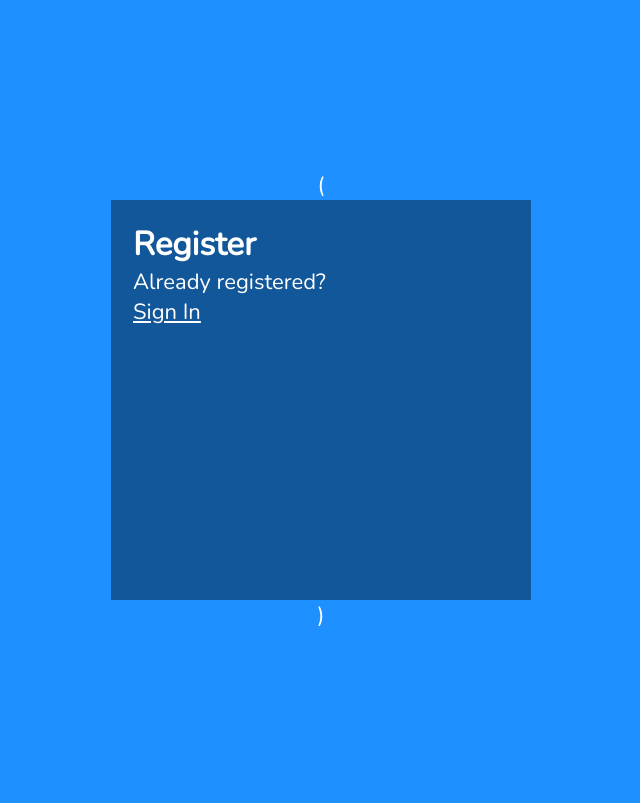
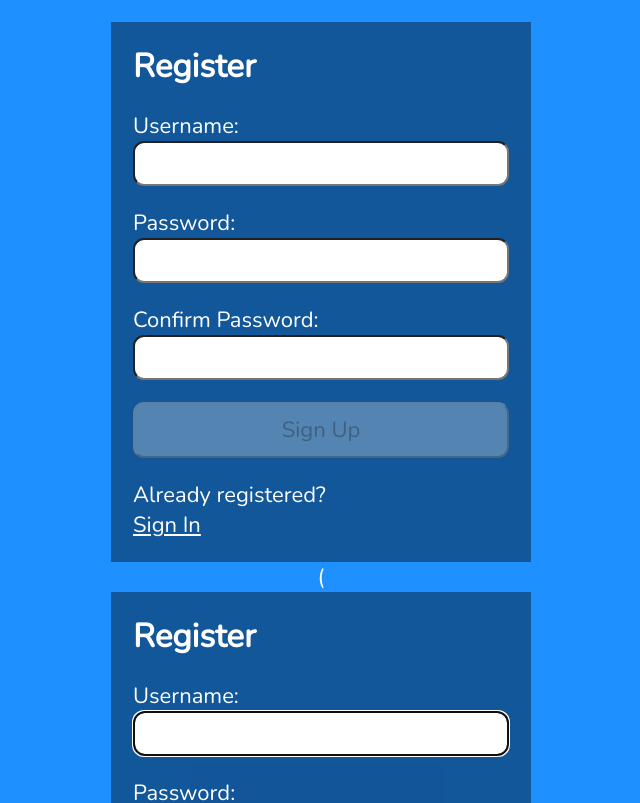
Before and after one commit to searchme86/TypeReactAuth-work, a React (Create React App) app: page /register in a window 1280 px wide. Shown: the top 803 px of the page, without its empty margins (319-959 px from the left). Built offline with nearby package versions, Linux system fonts and the light colour scheme.

Commit message:
🐛 fix a bug :  axios Error added-in

```diff
--- a/src/pages/Register.tsx
+++ b/src/pages/Register.tsx
@@ -5,20 +5,21 @@ import {
   faInfoCircle,
 } from '@fortawesome/free-solid-svg-icons';
 import { FontAwesomeIcon } from '@fortawesome/react-fontawesome';
-// import axios from '../api/axios';
+import axios from '../config/server/axios';
 import { Link } from 'react-router-dom';
+import { AxiosError } from 'axios';
 
 const USER_REGEX = /^[A-z][A-z0-9-_]{3,23}$/;
 const PWD_REGEX = /^(?=.*[a-z])(?=.*[A-Z])(?=.*[0-9])(?=.*[!@#$%]).{8,24}$/;
-// const REGISTER_URL = '/register';
+const REGISTER_URL = '/register';
 
 function Register() {
-  // const userRef = useRef();
-  // const errRef = useRef();
+  const userRef = useRef<HTMLInputElement>(null);
+  const errRef = useRef<HTMLParagraphElement>(null);
 
-  // const [user, setUser] = useState('');
-  // const [validName, setValidName] = useState(false);
-  // const [userFocus, setUserFocus] = useState(false);
+  const [user, setUser] = useState('');
+  const [validName, setValidName] = useState(false);
+  const [userFocus, setUserFocus] = useState(false);
 
   const [pwd, setPwd] = useState('');
   const [validPwd, setValidPwd] = useState(false);
@@ -28,68 +29,70 @@ function Register() {
   const [validMatch, setValidMatch] = useState(false);
   const [matchFocus, setMatchFocus] = useState(false);
 
-  // const [errMsg, setErrMsg] = useState('');
-  // const [success, setSuccess] = useState(false);
+  const [errMsg, setErrMsg] = useState('');
+  const [success, setSuccess] = useState(false);
 
-  // useEffect(() => {
-  //   userRef.current.focus();
-  // }, []);
+  useEffect(() => {
+    userRef.current!.focus();
+  }, []);
 
-  // useEffect(() => {
-  //   setValidName(USER_REGEX.test(user));
-  // }, [user]);
+  useEffect(() => {
+    setValidName(USER_REGEX.test(user));
+  }, [user]);
 
   useEffect(() => {
     setValidPwd(PWD_REGEX.test(pwd));
     setValidMatch(pwd === matchPwd);
   }, [pwd, matchPwd]);
 
-  // useEffect(() => {
-  //   setErrMsg('');
-  // }, [user, pwd, matchPwd]);
+  useEffect(() => {
+    setErrMsg('');
+  }, [user, pwd, matchPwd]);
 
-  // const handleSubmit = async (e) => {
-  //   e.preventDefault();
-  //   // if button enabled with JS hack
-  //   const v1 = USER_REGEX.test(user);
-  //   const v2 = PWD_REGEX.test(pwd);
-  //   if (!v1 || !v2) {
-  //     setErrMsg('Invalid Entry');
-  //     return;
-  //   }
-  //   try {
-  //     const response = await axios.post(
-  //       REGISTER_URL,
-  //       JSON.stringify({ user, pwd }),
-  //       {
-  //         headers: { 'Content-Type': 'application/json' },
-  //         withCredentials: true,
-  //       }
-  //     );
-  //     // TODO: remove console.logs before deployment
-  //     console.log(JSON.stringify(response?.data));
-  //     //console.log(JSON.stringify(response))
+  const handleSubmit = async (e: React.FormEvent<HTMLFormElement>) => {
+    e.preventDefault();
+    // if button enabled with JS hack
+    const v1 = USER_REGEX.test(user);
+    const v2 = PWD_REGEX.test(pwd);
+    if (!v1 || !v2) {
+      setErrMsg('Invalid Entry');
+      return;
+    }
+    try {
+      const response = await axios.post(
+        REGISTER_URL,
+        JSON.stringify({ user, pwd }),
+        {
+          headers: { 'Content-Type': 'application/json' },
+          withCredentials: true,
+        }
+      );
+      // TODO: remove console.logs before deployment
+      console.log(JSON.stringify(response?.data));
+      //console.log(JSON.stringify(response))
 
-  //     setSuccess(true);
-  //     //clear state and controlled inputs
-  //     setUser('');
-  //     setPwd('');
-  //     setMatchPwd('');
-  //   } catch (err) {
-  //     if (!err?.response) {
-  //       setErrMsg('No Server Response');
-  //     } else if (err.response?.status === 409) {
-  //       setErrMsg('Username Taken');
-  //     } else {
-  //       setErrMsg('Registration Failed');
-  //     }
-  //     errRef.current.focus();
-  //   }
-  // };
+      setSuccess(true);
+      //clear state and controlled inputs
+      setUser('');
+      setPwd('');
+      setMatchPwd('');
+    } catch (err) {
+      if (err instanceof AxiosError) {
+        if (!err?.response) {
+          setErrMsg('No Server Response');
+        } else if (err.response?.status === 409) {
+          setErrMsg('Username Taken');
+        } else {
+          setErrMsg('Registration Failed');
+        }
+      }
+      errRef.current!.focus();
+    }
+  };
 
   return (
     <>
-      {/* {success ? (
+      {success ? (
         <section>
           <h1>Success!</h1>
           <p>
@@ -231,18 +234,18 @@ function Register() {
             </span>
           </p>
         </section>
-      )} */}
+      )}
       (
       <section>
-        {/* <p
+        <p
           ref={errRef}
           className={errMsg ? 'errmsg' : 'offscreen'}
           aria-live="assertive"
         >
           {errMsg}
-        </p> */}
+        </p>
         <h1>Register</h1>
-        {/* <form onSubmit={handleSubmit}>
+        <form onSubmit={handleSubmit}>
           <label htmlFor="username">
             Username:
             <FontAwesomeIcon
@@ -356,7 +359,7 @@ function Register() {
           >
             Sign Up
           </button>
-        </form> */}
+        </form>
         <p>
           Already registered?
           <br />
```
